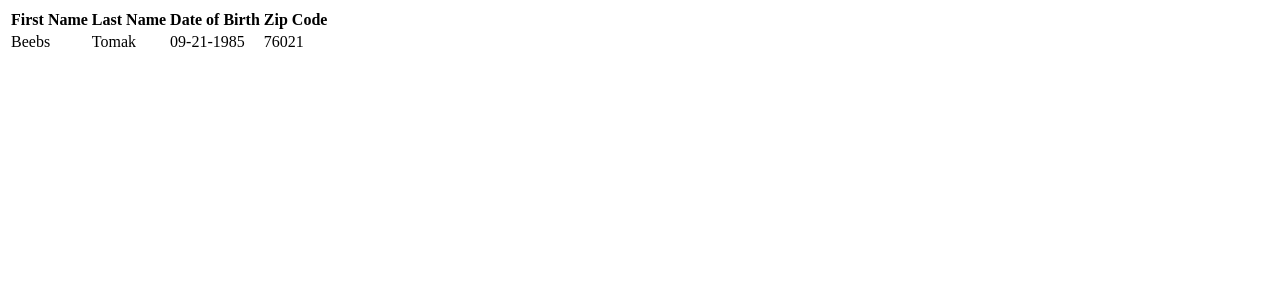
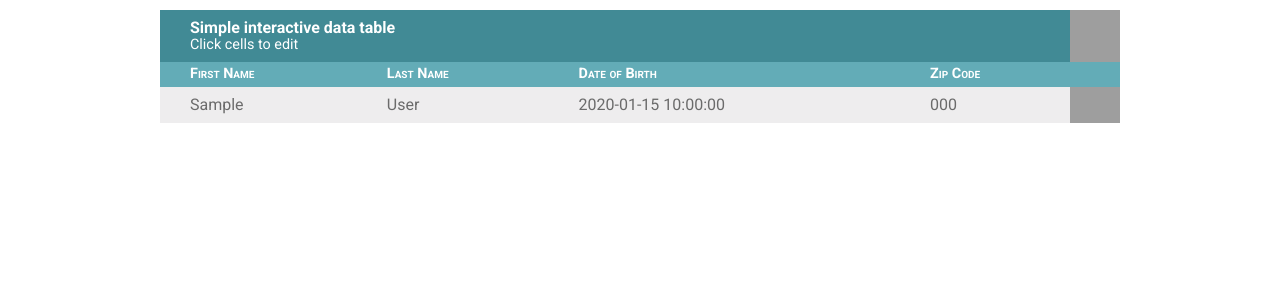
Before and after one commit to mattjneuber/sfapp, a Flask app: template sfapp/templates/index.html in a window 1280 px wide. Shown: the top 300 px of the page. Run offline with Flask 2, Linux system fonts and the light colour scheme; the template is opened without the code that fills it: most values are stand-ins (such as "Sample title", 1, 10 or a date in 2020); some libraries are stand-ins or nearby versions; grey boxes are pictures that could not be loaded.

Commit message:
Finished functionality

```diff
--- a/sfapp/static/main.js
+++ b/sfapp/static/main.js
@@ -1,13 +1,153 @@
+fields = ['first_name', 'last_name', 'dob', 'zip_code'];
+
+function validate_date(dateVal){
+
+  var dateVal = dateVal;
+
+  if (dateVal == null)
+      return false;
+
+  var validatePattern = /^(\d{4})(\/|-)(\d{1,2})(\/|-)(\d{1,2})$/;
+
+      dateValues = dateVal.match(validatePattern);
+
+      if (dateValues == null)
+          return false;
+
+  var dtYear = dateValues[1];
+      dtMonth = dateValues[3];
+      dtDay=  dateValues[5];
+
+   if (dtMonth < 1 || dtMonth > 12)
+      return false;
+   else if (dtDay < 1 || dtDay> 31)
+     return false;
+   else if ((dtMonth==4 || dtMonth==6 || dtMonth==9 || dtMonth==11) && dtDay ==31)
+     return false;
+   else if (dtMonth == 2){
+     var isleap = (dtYear % 4 == 0 && (dtYear % 100 != 0 || dtYear % 400 == 0));
+     if (dtDay> 29 || (dtDay ==29 && !isleap))
+            return false;
+  }
+
+ return true;
+}
+
+function validate_create() {
+    // check each field
+    if ($('input[name="first_name"]').val().length < 1) {
+        $('#create-error').text("First Name is a required field.");
+        $('#create-error').show();
+        return false;
+    }
+    if ($('input[name="last_name"]').val().length < 1) {
+        $('#create-error').text("Last Name is a required field.");
+        $('#create-error').show();
+        return false;
+    }
+    if (!validate_date($('input[name="dob"]').val())) {
+        $('#create-error').text("Date of Birth format: YYYY-MM-DD.");
+        $('#create-error').show();
+        return false;
+    }
+    if ($('input[name="zip_code"]').val().length < 1 || !$.isNumeric($('input[name="zip_code"]').val())) {
+        $('#create-error').text("Zip Code must be numeric.");
+        $('#create-error').show();
+        return false;
+    }
+
+
+    $('#create-error').hide();
+    return true;
+}
+
 $(function() {
     $('#data').editableTableWidget();
 
     // validation
+    $('#data td').on('validate', function(event, newvalue) {
+        var td = $(this);
+        var field = fields[td.index()];
+
+        if (field == 'zip_code') {
+            if (!$.isNumeric(newvalue)) return false;
+        }
+        if (field == 'dob') {
+            // format must be year-month-day
+            return validate_date(newvalue);
+        }
+    });
+
+
 
     // on change
     // first_name, last_name, dob, zip_code
     $('#data td').on('change', function(event, newvalue) {
         var td = $(this);
-        var column = td.index();
-        console.log(td + ' ' + column);
+        var field = fields[td.index()];
+        var person_id = td.closest('tr').attr("name");
+        //console.log(person_id + ' ' + field + ': ' + newvalue);
+        //console.log(event);
+
+        $.ajax({
+            type: 'POST',
+            contentType: 'application/json',
+            data: JSON.stringify({id: parseInt(person_id), field: field, value: newvalue}),
+            dataType: 'json',
+            url: '/update',
+            success: function(e) {
+                console.log(e);
+            }
+        })
+    });
+
+    // delete
+    $('.del').on('click', function(event) {
+        var person_id = $(this).closest('tr').attr("name")
+        if (confirm("Are you sure you want to delete this row?")) {
+            $.ajax({
+                type: 'POST',
+                contentType: 'application/json',
+                data: JSON.stringify({id: parseInt(person_id)}),
+                dataType: 'json',
+                url: '/delete',
+                success: function(e) {
+                    window.location.reload()
+                }
+            });
+        }
+    });
+
+    $('#add').on('click', function(event) {
+        $('#create').toggle("slide", { direction: "right" }, 500);
+    });
+
+    $('#close').on('click', function(event) {
+        $('#create').toggle("slide", { direction: "right" }, 500);
+    })
+
+    //$('input[name="submit"]').on('click', function(event) {
+    //    validate_create();
+    //})
+
+    $('#create input[type="submit"]').click(function(event) {
+        if(validate_create()) {
+            // if the form validates, let's submit it
+            // gather data
+            var first_name = $('#create input[name="first_name"]').val()
+            var last_name = $('#create input[name="last_name"]').val()
+            var dob = $('#create input[name="dob"]').val()
+            var zip_code = $('#create input[name="zip_code"]').val()
+            $.ajax({
+                type: 'POST',
+                contentType: 'application/json',
+                data: JSON.stringify({first_name: first_name, last_name: last_name, dob: dob, zip_code: parseInt(zip_code)}),
+                dataType: 'json',
+                url: '/create',
+                success: function(e) {
+                    window.location.reload();
+                }
+            });
+        }
     })
 })
--- /dev/null
+++ b/sfapp/static/reset.css
@@ -0,0 +1,48 @@
+/* http://meyerweb.com/eric/tools/css/reset/
+   v2.0 | 20110126
+   License: none (public domain)
+*/
+
+html, body, div, span, applet, object, iframe,
+h1, h2, h3, h4, h5, h6, p, blockquote, pre,
+a, abbr, acronym, address, big, cite, code,
+del, dfn, em, img, ins, kbd, q, s, samp,
+small, strike, strong, sub, sup, tt, var,
+b, u, i, center,
+dl, dt, dd, ol, ul, li,
+fieldset, form, label, legend,
+table, caption, tbody, tfoot, thead, tr, th, td,
+article, aside, canvas, details, embed,
+figure, figcaption, footer, header, hgroup,
+menu, nav, output, ruby, section, summary,
+time, mark, audio, video {
+	margin: 0;
+	padding: 0;
+	border: 0;
+	font-size: 100%;
+	font: inherit;
+	vertical-align: baseline;
+}
+/* HTML5 display-role reset for older browsers */
+article, aside, details, figcaption, figure,
+footer, header, hgroup, menu, nav, section {
+	display: block;
+}
+body {
+	line-height: 1;
+}
+ol, ul {
+	list-style: none;
+}
+blockquote, q {
+	quotes: none;
+}
+blockquote:before, blockquote:after,
+q:before, q:after {
+	content: '';
+	content: none;
+}
+table {
+	border-collapse: collapse;
+	border-spacing: 0;
+}
--- a/sfapp/static/style.css
+++ b/sfapp/static/style.css
@@ -0,0 +1,146 @@
+body {
+    margin-top: 10px;
+}
+#container {
+    width: 75%;
+    margin: 0 auto;
+    position: relative;
+}
+
+table#data {
+    width: 100%;
+    font-family: Roboto;
+}
+
+table#data thead {
+    background: #63acb7;
+    font-weight: bold;
+    color: white;
+    text-align: left;
+}
+
+table#data thead th {
+    padding-left: 30px; padding-right: 10px;
+    padding-top: 5px;
+    padding-bottom: 5px;
+    font-size: 90%;
+    font-variant: small-caps;
+}
+
+table#data tbody tr {
+    background: #EEEDEE;
+    color: #6b6b6b;
+    font-weight: normal;
+}
+
+table#data td {
+    padding-left: 30px;
+    padding-top: 10px;
+    padding-right: 10px;
+    padding-bottom: 10px;
+}
+
+#info {
+    background: #418a95;
+    padding: 10px 0px 10px 30px;
+    color: white;
+    font-family: Roboto;
+    font-weight: bold;
+    position: relative;
+}
+
+#info span {
+    font-size: 90%;
+    font-weight: normal;
+}
+#side {
+    float: right;
+    height: 50px;
+}
+#add {
+    height: 100%;
+    width: 50px;
+    position: absolute;
+    margin-left: -50px;
+    margin-top: -26px;
+    background:url(http://i.imgur.com/YS12XPU.png) center center no-repeat, rgba(0,0,0,.1);
+}
+
+input.error {
+	-webkit-box-shadow: inset 0 1px 1px rgba(0, 0, 0, 0.075), 0 0 6px red;
+	-moz-box-shadow: inset 0 1px 1px rgba(0, 0, 0, 0.075), 0 0 6px red;
+	box-shadow: inset 0 1px 1px rgba(0, 0, 0, 0.075), 0 0 6px red;
+	outline: thin auto red;
+}
+input[type="text"] {
+	-webkit-box-shadow: inset 0 1px 1px rgba(0, 0, 0, 0.075), 0 0 6px #7ab5d3;
+	-moz-box-shadow: inset 0 1px 1px rgba(0, 0, 0, 0.075), 0 0 6px #7ab5d3;
+	box-shadow: inset 0 1px 1px rgba(0, 0, 0, 0.075), 0 0 6px #7ab5d3;
+	outline: rgb(91, 157, 217) auto 5px;
+	outline-offset: 0px;
+	border: none;
+}
+
+input[type="text"].create {
+    outline: none;
+    box-shadow: none;
+    display: block;
+    font-size: 100%;
+    width: 125px;
+}
+
+label {
+    display: block;
+}
+
+.del {
+    width: 10px;
+    background: url(http://i.imgur.com/QjmGsrN.png) center center no-repeat, rgba(0,0,0,.3);
+}
+
+#create {
+    width: 300px;
+    height: 250px;
+    position: absolute;
+    display: none;
+    top: 0;
+    right: 0;
+    float: right;
+    background: #d4d1d5;
+    z-index: 5;
+    font-family: Roboto;
+}
+
+#top-line {
+    width: 100%;
+    font-size: 120%;
+    font-weight: bold;
+    height: 52px;
+    background: rgba(0, 0, 0, 0.1);
+}
+
+#top-line .header {
+    font-family: Roboto;
+    padding: 17px 0 15px 15px;
+    width: 235px;
+}
+
+#close {
+    background:url(http://i.imgur.com/QjmGsrN.png) center center no-repeat, rgba(255,0,0,.4);
+    width: 50px;
+    height: 52px;
+    position: absolute;
+    top: 0;
+    right: 0;
+}
+
+#create-body {
+    margin-top: 25px;
+    padding: 10px;
+}
+
+#create-error {
+    padding-top: 10px;
+    clear: both;
+    color: red;
+}
--- a/sfapp/static/table.js
+++ b/sfapp/static/table.js
@@ -13,7 +13,7 @@ $.fn.editableTableWidget = function (options) {
 			editor = activeOptions.editor.css('position', 'absolute').hide().appendTo(element.parent()),
 			active,
 			showEditor = function (select) {
-				active = element.find('td:focus');
+				active = element.find('td:focus').not('.del');
 				if (active.length) {
 					editor.val(active.text())
 						.removeClass('error')
@@ -43,13 +43,13 @@ $.fn.editableTableWidget = function (options) {
 			},
 			movement = function (element, keycode) {
 				if (keycode === ARROW_RIGHT) {
-					return element.next('td');
+					return element.next('td').not('.del');
 				} else if (keycode === ARROW_LEFT) {
-					return element.prev('td');
+					return element.prev('td').not('.del');
 				} else if (keycode === ARROW_UP) {
-					return element.parent().prev().children().eq(element.index());
+					return element.parent().prev().children().eq(element.index()).not('.del');
 				} else if (keycode === ARROW_DOWN) {
-					return element.parent().next().children().eq(element.index());
+					return element.parent().next().children().eq(element.index()).not('.del');
 				}
 				return [];
 			};
@@ -110,7 +110,7 @@ $.fn.editableTableWidget = function (options) {
 			}
 		});
 
-		element.find('td').prop('tabindex', 1);
+		element.find('td').prop('tabindex', 1).not('.del');
 
 		$(window).on('resize', function () {
 			if (editor.is(':visible')) {
--- a/sfapp/templates/index.html
+++ b/sfapp/templates/index.html
@@ -2,27 +2,75 @@
 <html lang="en-US">
 <head>
     <meta charset="utf-8">
+    <link rel="stylesheet" type="text/css" href="{{ url_for('static', filename='reset.css') }}">
     <link rel="stylesheet" type="text/css" href="{{ url_for('static', filename='style.css') }}">
+    <link href='https://fonts.googleapis.com/css?family=Roboto:400,700' rel='stylesheet' type='text/css'>
     <script src="//code.jquery.com/jquery-1.11.3.min.js"></script>
+    <script type="text/javascript" src="http://code.jquery.com/ui/1.10.3/jquery-ui.js"></script>
+
     <script src="{{ url_for('static', filename='table.js') }}"></script>
     <script src="{{ url_for('static', filename='main.js') }}"></script>
 </head>
 <body>
+    <div id="container">
+        <div id="create">
+            <div id="top-line">
+                <div class="header">Add new record</div>
+                <div id="close"></div>
+            </div>
+            <div id="create-body">
+                <div style="float: left; margin-right: 5px;">
+                    <label>First Name</label>
+                    <input class="create" type="text" name="first_name" autocomplete="off">
+                </div>
+                <div style="float: right;">
+                    <label>Last Name</label>
+                    <input class="create" type="text" name="last_name" autocomplete="off">
+                </div>
+                <br>
+                <div style="float: left; margin-right: 5px; margin-top: 10px;">
+                    <label>Date of Birth</label>
+                    <input class="create" type="text" name="dob">
+                </div>
+                <div style="float: right; margin-top: 10px;">
+                    <label>Zip Code</label>
+                    <input class="create" type="text" name="zip_code">
+                </div>
+                <div style="float: right; margin-top: 10px;">
+                    <input type="submit" value="Submit" style="margin: 0" name="submit">
+                </div>
+                <div id="create-error"></div>
+            </div>
+        </div>
+        <div id="info">
+            Simple interactive data table
+            <br>
+            <span>Click cells to edit</span>
+            <div id="side">
+                <div id="add"></div>
+            </div>
+        </div>
         <table id="data">
             <thead>
                 <th>First Name</th>
                 <th>Last Name</th>
                 <th>Date of Birth</th>
                 <th>Zip Code</th>
+                <th></th>
             </thead>
             <tbody>
-            <tr>
-                <td>Beebs</td>
-                <td>Tomak</td>
-                <td>09-21-1985</td>
-                <td>76021</td>
+                {% for person in people: %}
+                <tr name="{{ person.id }}">
+                    <td>{{person.first_name }}</td>
+                    <td>{{ person.last_name }}</td>
+                    <td>{{ person.dob }}</td>
+                    <td>{{ person.zip_code }}</td>
+                    <td class="del"></td>
                 </tr>
+                {% endfor %}
             </tbody>
         </table>
+
+    </div>
 </body>
 </html>
```
Also changed, not shown: runserver.py (+8 -1 lines), sfapp/__init__.py (+7 -0 lines), sfapp/database.py (+19 -0 lines), sfapp/models.py (+7 -0 lines), sfapp/views.py (+56 -2 lines), core.db. Lines whose indentation alone changed are shown as unchanged.
